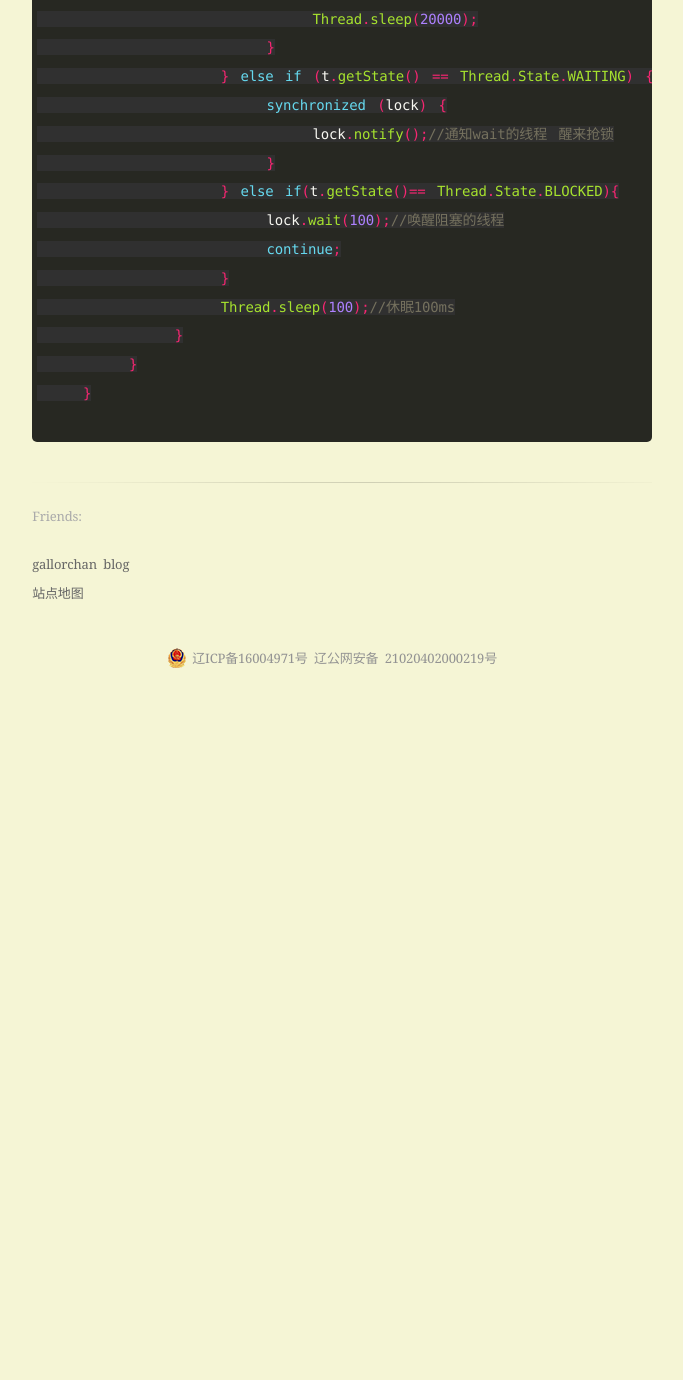
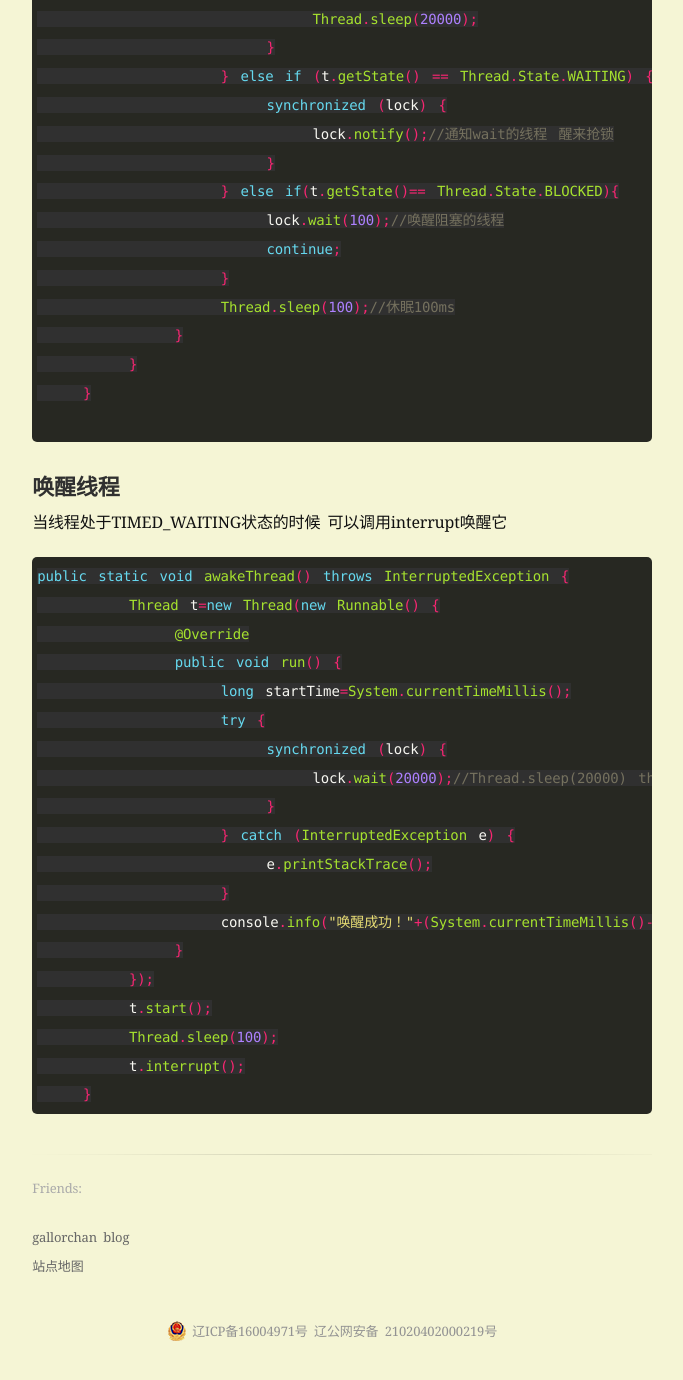
Before and after one commit to ilimei/ilimei.github.io, a Jekyll site: the page built from _posts/2017-09-01-javaThread.md, in a window 1280 px wide and 1400 px high, scrolled down 4654 px. Shown: the top 1380 px of the window, without its empty margins (285-968 px from the left). Built offline with Jekyll 4.4.1, drawn with Linux system fonts in a browser that asks for light colours; comment, search, counter and statistics services are not loaded; before the commit the page ends 5382 px from its top, so only the background shows below that; some of the changed text lies outside the part shown.

Commit message:
提交线程文章追加

````diff
--- a/_posts/2017-09-01-javaThread.md
+++ b/_posts/2017-09-01-javaThread.md
@@ -138,7 +138,7 @@ public static void diedLock(){
 * WAITING 等待状态
 	wait调用后，睡眠不参与抢锁 等待notify唤醒
 * TIMED_WAITING 等待超时状态
-	当调用wait(long timeout)方法时 线程处于等待状态 超时后并不返回 而是等待获取锁后返回
+	当调用wait(long timeout) Thread.sleep方法时 线程处于等待状态 超时后并不返回 而是等待获取锁后返回
 * TERMINATED 结束状态
     在run方法结束后线程处于结束状态
 
@@ -190,3 +190,28 @@ public static void stateTest() throws InterruptedException {
     }
 
 ```
+
+## 唤醒线程
+
+当线程处于TIMED_WAITING状态的时候 可以调用interrupt唤醒它
+```java
+public static void awakeThread() throws InterruptedException {
+        Thread t=new Thread(new Runnable() {
+            @Override
+            public void run() {
+                long startTime=System.currentTimeMillis();
+                try {
+                    synchronized (lock) {
+                        lock.wait(20000);//Thread.sleep(20000) thread.join()
+                    }
+                } catch (InterruptedException e) {
+                    e.printStackTrace();
+                }
+                console.info("唤醒成功！"+(System.currentTimeMillis()-startTime)+"s");
+            }
+        });
+        t.start();
+        Thread.sleep(100);
+        t.interrupt();
+    }
+```
````
